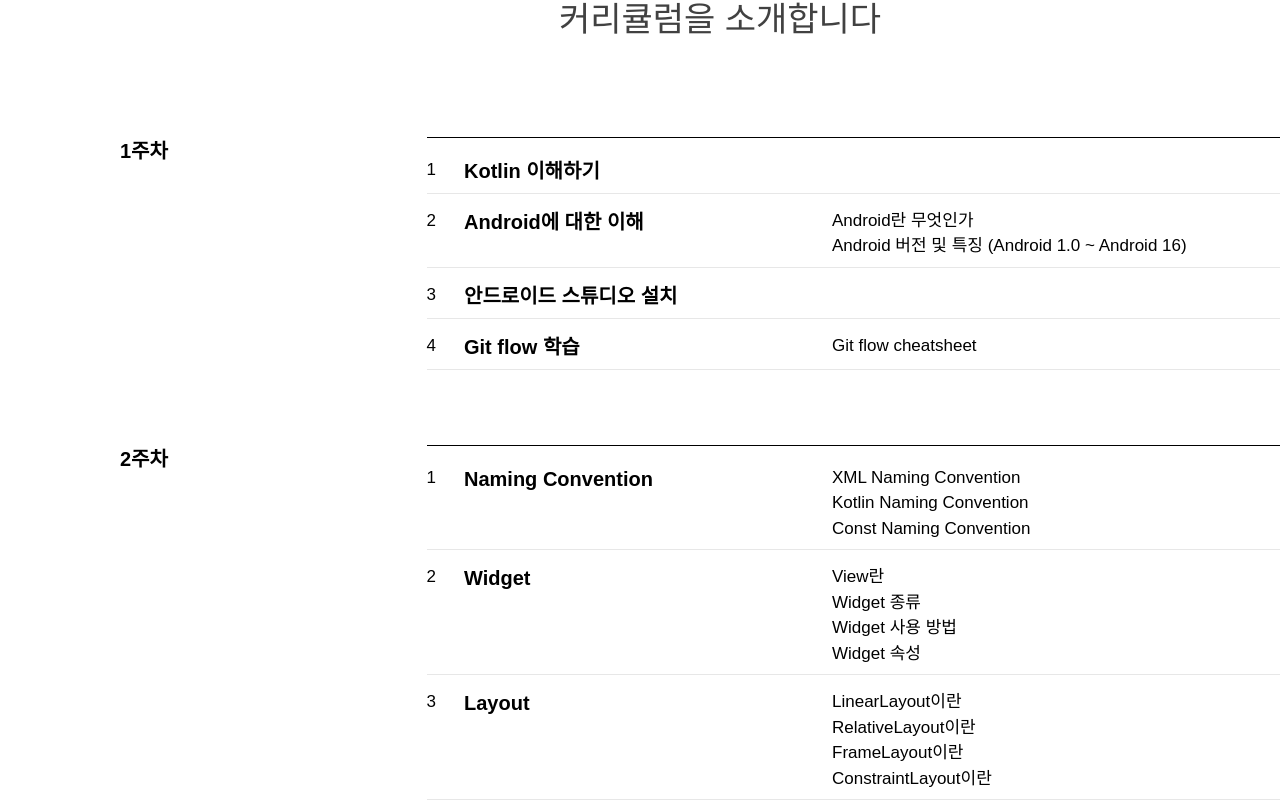
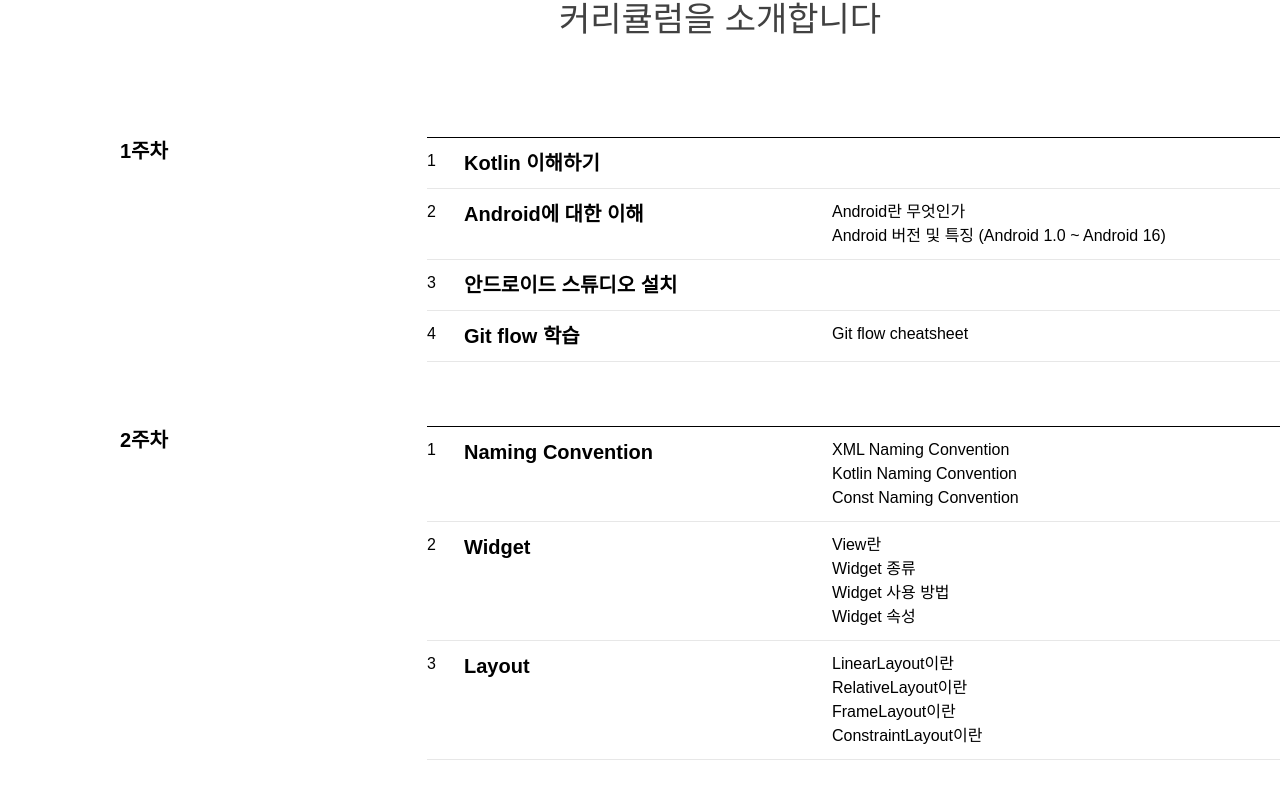
Before and after one commit to BCSDLab/BCSD_HOMEPAGE_RECODE, a Next.js app: page /track/android in a window 1280 px wide. Shown: the part 1553-2360 px from the top of the page. Built offline with nearby package versions, Linux system fonts and the light colour scheme.

Commit message:
refactor: 패딩값 수정

```diff
--- a/src/app/track/components/Curriculum.tsx
+++ b/src/app/track/components/Curriculum.tsx
@@ -16,11 +16,11 @@ function WeekBox({ week }: WeekBoxProps) {
     <div className="flex w-300 justify-between">
       <div className="text-xl font-semibold">{formatWeekLabel(week.week)}</div>
 
-      <div className="border-t py-[11px]">
+      <div className="border-t">
         <div className="flex gap-25">
-          <div className="flex w-full flex-col gap-1.5">
+          <div className="flex w-full flex-col">
             {week.items.map((row, index) => (
-              <div key={index} className="flex gap-25 border-b border-b-[#E7E7E7] py-2 text-[17px]">
+              <div key={index} className="flex gap-25 border-b border-b-[#E7E7E7] py-[11px]">
                 <div className="flex gap-7">
                   <div>{row.index}</div>
                   <div className="w-67 text-xl font-semibold whitespace-pre-line">{row.title}</div>
```
